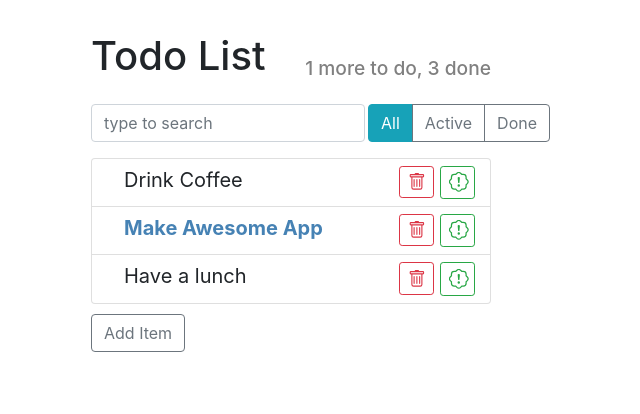
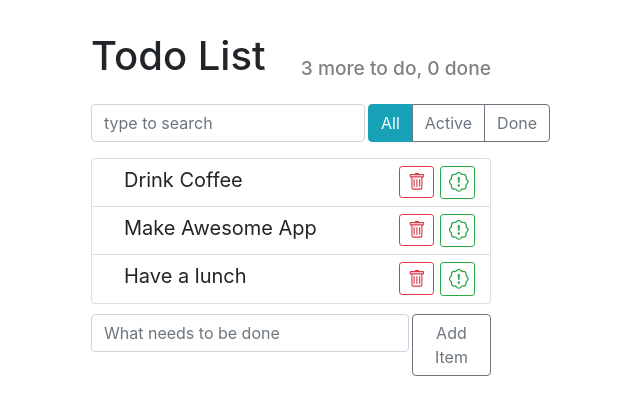
Before and after one commit to kipishinsky/react-redux-todolist-boostrap, a React (Create React App) app: page / in a window 1280 px wide. Shown: the top 414 px of the page, without its empty margins (349-989 px from the left). Built offline with nearby package versions, Linux system fonts and the light colour scheme.

Commit message:
add new item task. update state, control component

```diff
--- a/src/components/app/App.js
+++ b/src/components/app/App.js
@@ -14,20 +14,29 @@ export default class App extends Component {
 
 	state = {
 		todoData: [
-			{label: 'Drink Coffee', important: false, id: 1},
-			{label: 'Make Awesome App', important: true, id: 2},
-			{label: 'Have a lunch', important: false, id: 3}
+			this.createTodoItem('Drink Coffee'),
+			this.createTodoItem('Make Awesome App'),
+			this.createTodoItem('Have a lunch')
 		]
 	}
 
+	createTodoItem (label) {
+		return {
+			label,
+			important: false,
+			done: false,
+			id: this.maxId++
+		}
+	}
+
 	deleteItem = (id) => {
+		// неправильно мапятся элементы
 		this.setState( ({ todoData }) => {
 			const idx = todoData.findIndex( (el) => el.id === id)
 			const newArray = {
 				...todoData.slice(0, idx),
 				...todoData.slice(idx + 1)
 			}
-
 			return {
 				todoData: newArray
 			}
@@ -35,11 +44,7 @@ export default class App extends Component {
 	}
 
 	addItem = (text) => {
-		const newItem = {
-			label: text,
-			important: false,
-			id: this.maxId++
-		}
+		const newItem = this.createTodoItem(text)
 
 		this.setState( ({ todoData }) => {
 			const newArr = [
@@ -50,29 +55,56 @@ export default class App extends Component {
 				todoData: newArr
 			}
 		})
+	}
 
+	toggleProperty (arr, id, propName) {
 
+		const idx = arr.findIndex( (el) => el.id === id)
+
+		const oldItem = arr[idx]
+		const newItem = {...oldItem, [propName]: !oldItem[propName]}
+		debugger
+		return [
+			...arr.slice(0, idx),
+			newItem,
+			...arr.slice(idx + 1)
+
+		] // пушится не {} а newItem как новый элемент стейта
 	}
 
 	onToggleImportant = (id) => {
-		console.log('toggle important', id)
+		this.setState(({todoData}) => {
+			return {
+				todoDate: this.toggleProperty(todoData, id, 'important')
+			}
+		})
 	}
 
 	onToggleDone = (id) => {
-		console.log('toggle done', id)
+		this.setState(({todoData}) => {
+
+			return {
+				todoDate: this.toggleProperty(todoData, id, 'done')
+			}
+		})
 	}
 
 	render() {
+
+		const { todoData } = this.state
+		const doneCount = todoData.filter( el => el.done).length
+		const todoCount = todoData.length - doneCount
+
 		return (
 			<div className="todo-app">
-				<AppHeader toDo={1} done={3}/>
+				<AppHeader toDo={todoCount} done={doneCount}/>
 				<div className="top-panel d-flex">
 					<SearchPanel/>
 					<ItemStatusFilter/>
 				</div>
 
 				<TodoList
-					todos={this.state.todoData}
+					todos={todoData}
 					onDeleted={this.deleteItem}
 					onToggleImportant={this.onToggleImportant}
 					onToggleDone={this.onToggleDone}
--- a/src/components/item-add-form/ItemAddForm.css
+++ b/src/components/item-add-form/ItemAddForm.css
@@ -1,4 +1,7 @@
 .item-add-form {
     margin-top: 10px;
+}
 
+.item-add-form input {
+    margin-right: 3px;
 }
--- a/src/components/item-add-form/ItemAddForm.js
+++ b/src/components/item-add-form/ItemAddForm.js
@@ -1,18 +1,47 @@
-import React, { Component } from 'react'
+import React, {Component} from 'react'
 import './ItemAddForm.css'
 
 export default class ItemAddForm extends Component {
 
+	state = {
+		label: ''
+	}
+
+	onLabelChange = (e) => {
+		this.setState({
+			label: e.target.value
+		})
+	}
+
+	onSubmit = (e) => {
+		e.preventDefault()
+		this.props.addItem(this.state.label)
+		this.setState({
+			label: ''
+		})
+	}
+
 	render() {
 		return (
-			<div className={'item-add-form'}>
+			<form
+				className={'item-add-form d-flex'}
+				onSubmit={this.onSubmit}
+			>
+				<input type="text"
+				       className={'form-control'}
+				       onChange={this.onLabelChange}
+				       placeholder="What needs to be done"
+				       value={this.state.label}
+				/>
 				<button
 					className={'btn btn-outline-secondary'}
-					onClick={() => {this.props.addItem('hellos')}}
+					onClick={() => {
+
+					}}
 				>
 					Add Item
 				</button>
-			</div>
+			</form>
 		)
 	}
 }
--- a/src/components/todo-list-item/TodolistItem.js
+++ b/src/components/todo-list-item/TodolistItem.js
@@ -1,8 +1,7 @@
 import React from 'react';
 import './TodolistItem.css';
 
-const TodolistItem = ({label, onDeleted, onToggleImportant, onToggleDone, done, important}) => {
-
+const TodolistItem = ({done, important, onToggleImportant, onToggleDone, label, onDeleted}) => {
 		let classNames = 'todo-list-item'
 		if (done) {
 			classNames += ' done'
--- a/src/components/todo-list/Todolist.js
+++ b/src/components/todo-list/Todolist.js
@@ -15,7 +15,7 @@ export default class Todolist extends Component {
             return (
                 <li key={id} className="list-group-item">
                     <TodoListItem {...itemProps}
-                        onDeleted={ () => {onDeleted(id)}}
+                        onDeleted={ () => onDeleted(id)}
                         onToggleImportant={() => onToggleImportant(id)}
                         onToggleDone={() => onToggleDone(id)}
                     />
```
